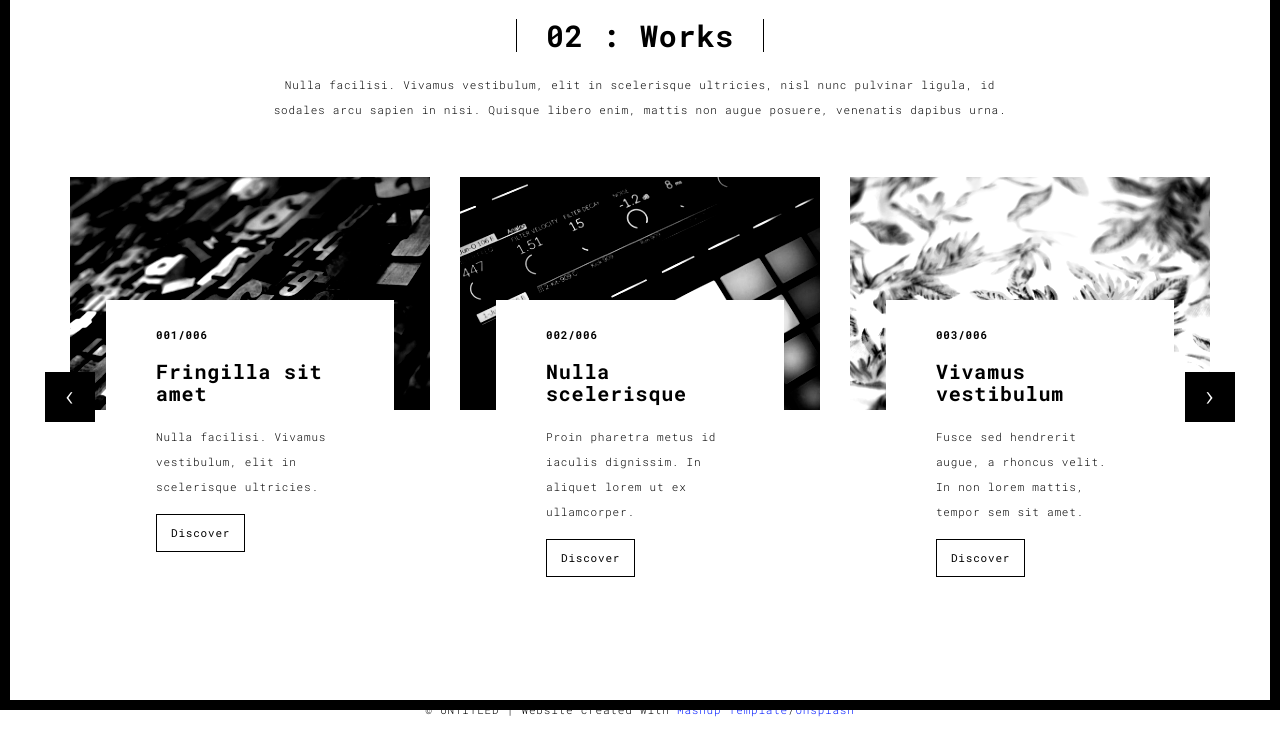
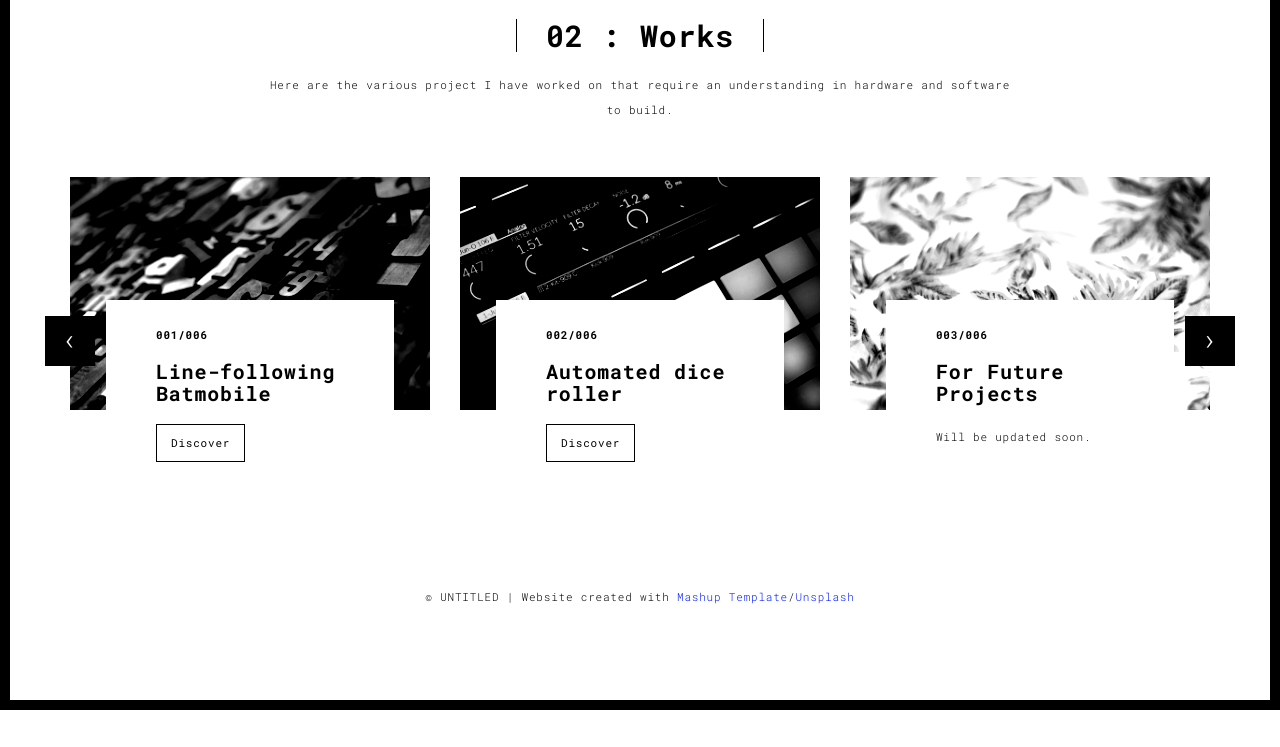
Before and after one commit to Caleb-Mengistu/portfo, a Flask app: page /works.html in a window 1280 px wide. Shown: the part 90-837 px from the top of the page. After the commit the page ends 800 px from the top, so only its background shows below. Run offline with Flask 3, Linux system fonts and the light colour scheme; some libraries are stand-ins or nearby versions.

Commit message:
Update works.html

```diff
--- a/templates/works.html
+++ b/templates/works.html
@@ -13,9 +13,9 @@
   <meta name="msapplication-tap-highlight" content="no">
 
   <link rel="apple-touch-icon" sizes="180x180" href="static/assets/apple-icon-180x180.png">
-  <link href="static/assets/favicon.ico" rel="icon">
+  <link href="static/assets/web.ico" rel="icon">
 
-  <title>Title page</title>
+  <title>Works</title>
 
 <link href="static/main.3f6952e4.css" rel="stylesheet"></head>
 
@@ -56,7 +56,7 @@
       <div class="col-sm-8 col-sm-offset-2 section-container-spacer">
         <div class="text-center">
           <h1 class="h2">02 : Works</h1>
-          <p>Nulla facilisi. Vivamus vestibulum, elit in scelerisque ultricies, nisl nunc pulvinar ligula, id sodales arcu sapien in nisi. Quisque libero enim, mattis non augue posuere, venenatis dapibus urna.</p>
+          <p>Here are the various project I have worked on that require an understanding in hardware and software to build.</p>
         </div>
       </div>
 
@@ -74,8 +74,7 @@
                       </a>
                       <div class="card-container card-container-lg">
                         <h4>001/006</h4>
-                        <h3>Fringilla sit amet</h3>
-                        <p>Nulla facilisi. Vivamus vestibulum, elit in scelerisque ultricies.</p>
+                        <h3>Line-following Batmobile</h3>
                         <a href="./work.html" title="" class="btn btn-default">Discover</a>
                       </div>
                     </div>
@@ -85,9 +84,8 @@
                       </a>
                       <div class="card-container card-container-lg">
                         <h4>002/006</h4>
-                        <h3>Nulla scelerisque</h3>
-                        <p>Proin pharetra metus id iaculis dignissim. In aliquet lorem ut ex ullamcorper.</p>
-                        <a href="./work.html" title="" class="btn btn-default">Discover</a>
+                        <h3>Automated dice roller</h3>
+                        <a href="./work2.html" title="" class="btn btn-default">Discover</a>
                       </div>
                     </div>
                     <div class="col-sm-4">
@@ -96,14 +94,15 @@
                       </a>
                       <div class="card-container card-container-lg">
                         <h4>003/006</h4>
-                        <h3>Vivamus vestibulum</h3>
-                        <p>Fusce sed hendrerit augue, a rhoncus velit. In non lorem mattis, tempor sem sit amet.</p>
-                        <a href="./work.html" title="" class="btn btn-default">Discover</a>
+                        <h3>For Future Projects</h3>
+                        <p>Will be updated soon.</p>
+                        <!-- <a href="./work.html" title="" class="btn btn-default">Discover</a> -->
                       </div>
                     </div>
 
                 </div>
                 <!--/row-->
+            <!-- FOR FUTURE PROJECTS -->
             </div>
             <!--/item-->
             <div class="item">
@@ -114,9 +113,9 @@
                     </a>
                     <div class="card-container">
                       <h4>004/006</h4>
-                      <h3>Nulla scelerisque</h3>
-                      <p>Proin pharetra metus id iaculis dignissim. In aliquet lorem ut ex ullamcorper.</p>
-                      <a href="./work.html" class="btn btn-default">Discover</a>
+                      <h3>For Future Projects</h3>
+                      <p>Will be updated soon.</p>
+                      <!-- <a href="./work.html" class="btn btn-default">Discover</a> -->
                     </div>
                   </div>
                    <div class="col-sm-4">
@@ -125,9 +124,9 @@
                       </a>
                       <div class="card-container">
                         <h4>005/006</h4>
-                        <h3>Fringilla sit amet</h3>
-                        <p>Nulla facilisi. Vivamus vestibulum, elit in scelerisque ultricies.</p>
-                        <a href="./work.html" class="btn btn-default">Discover</a>
+                        <h3>For Future Projects</h3>
+                        <p>Will be updated soon.</p>
+                        <!-- <a href="./work.html" class="btn btn-default">Discover</a> -->
                       </div>
                     </div>
 
@@ -137,9 +136,9 @@
                       </a>
                       <div class="card-container">
                         <h4>006/006</h4>
-                        <h3>Vivamus vestibulum</h3>
-                        <p>Fusce sed hendrerit augue, a rhoncus velit. In non lorem mattis, tempor sem sit amet.</p>
-                        <a href="./work.html" class="btn btn-default">Discover</a>
+                        <h3>For Future Projects</h3>
+                        <p>Will be updated soon.</p>
+                        <!-- <a href="./work.html" class="btn btn-default">Discover</a> -->
                       </div>
                     </div>
 
```
